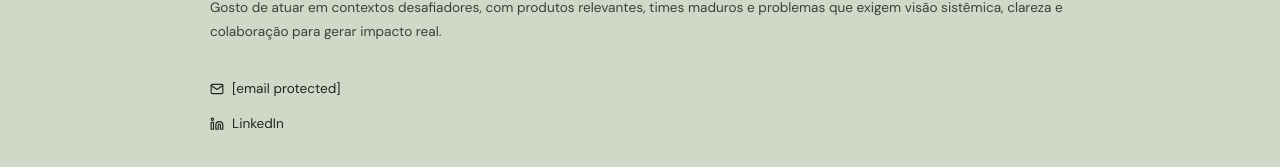
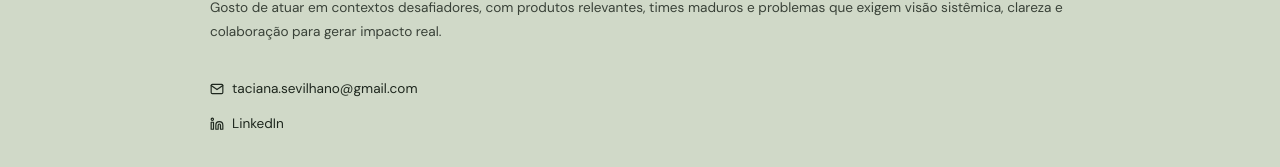
Before and after one commit to tacianasevilhano/portfolio, a plain HTML site: page index.html in a window 1280 px wide. Shown: the part 3639-3806 px from the top of the page. Drawn offline with Linux system fonts and the light colour scheme.

Commit message:
Update index.html

```diff
--- a/index.html
+++ b/index.html
@@ -414,9 +414,9 @@
     <h2 class="footer-title">Vamos conversar?</h2>
     <p class="footer-desc">Gosto de atuar em contextos desafiadores, com produtos relevantes, times maduros e problemas que exigem visão sistêmica, clareza e colaboração para gerar impacto real.</p>
     <div class="footer-links">
-      <a href="/cdn-cgi/l/email-protection#d6a2b7b5bfb7b8b7f8a5b3a0bfbabeb7b8b996b1bbb7bfbaf8b5b9bb" class="footer-link">
+      <a href="mailto:taciana.sevilhano@gmail.com" class="footer-link">
         <svg viewBox="0 0 24 24"><path d="M4 4h16c1.1 0 2 .9 2 2v12c0 1.1-.9 2-2 2H4c-1.1 0-2-.9-2-2V6c0-1.1.9-2 2-2z"/><polyline points="22,6 12,13 2,6"/></svg>
-        <span class="__cf_email__" data-cfemail="e49085878d858a85ca9781928d888c858a8ba48389858d88ca878b89">[email&#160;protected]</span>
+        taciana.sevilhano@gmail.com
       </a>
       <a href="https://www.linkedin.com/in/taciana-de-moraes-sevilhano/" target="_blank" class="footer-link">
         <svg viewBox="0 0 24 24"><path d="M16 8a6 6 0 0 1 6 6v7h-4v-7a2 2 0 0 0-2-2 2 2 0 0 0-2 2v7h-4v-7a6 6 0 0 1 6-6z"/><rect x="2" y="9" width="4" height="12"/><circle cx="4" cy="4" r="2"/></svg>
```
